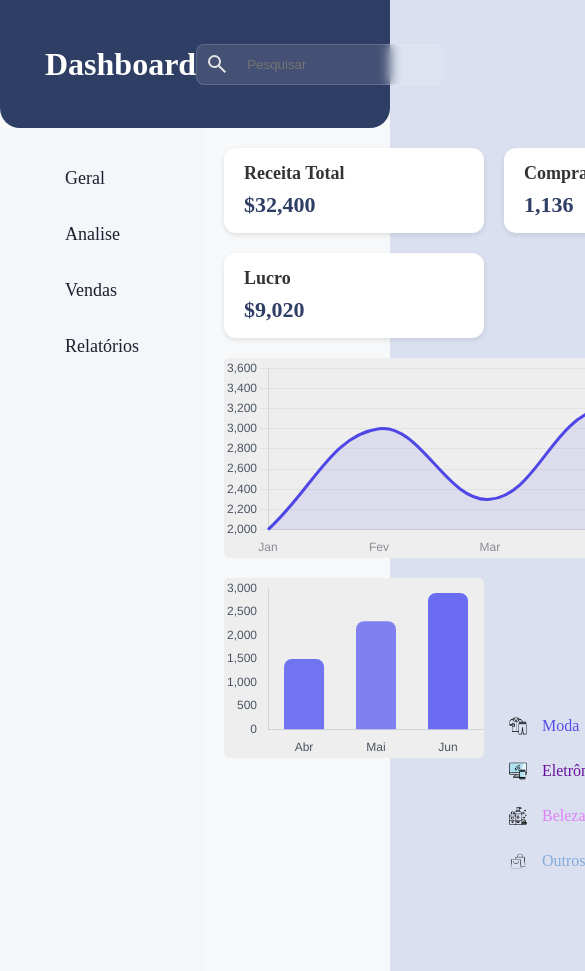
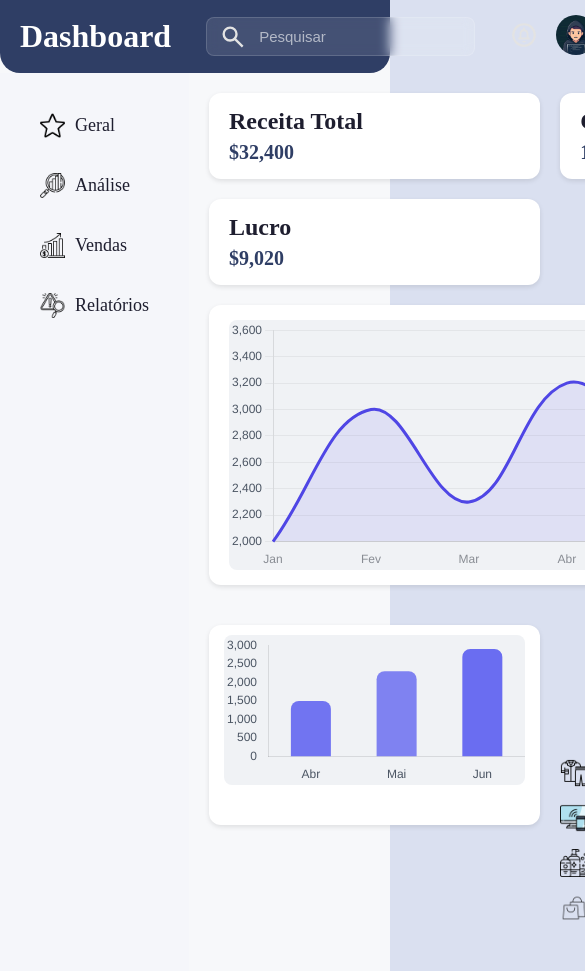
Before and after one commit to gabr1elcodes/dashboard-analise-vendas, a plain HTML site: page index.html in a window 390 px wide. Shown: the top 971 px of the page, 585 px wide, since content can reach past the window. Drawn offline with nearby package versions, Linux system fonts and the light colour scheme.

Commit message:
refactor
Mudança de class para Inglês + Reestruturando os componentes Header/Sidebar Lateral e parte dos containers dos Chartjs. Para melhorar responsividade em diferentes resoluções.

```diff
--- a/css/style.css
+++ b/css/style.css
@@ -7,6 +7,12 @@
 body {
     color: #1E1E2F;
     background-color:  #dae0f0;
+}
+
+:root {
+    --sidebar-bg: #F5F6FA;
+    --sidebar-hover: #E3E7F0;
+    --sidebar-active: #D8DCEF;
 }
 
 .container-hero {
@@ -23,54 +29,91 @@ body {
     display: flex;
     justify-content: space-between;
     align-items: center;
-    padding: 15px;
+    padding: 15px 20px;
     background-color: #2F3E65;
     border-radius: 0px 0px 20px 20px;
+    column-gap: 35px;
 }
 
 .header-hero h1 {
     color: white;
-    margin-left: 30px;
 }
 
-.header-central {
+.header-center {
     display: flex;
     align-items: center;
     gap: 8px;
-    padding: 2px 8px;
+    padding: 2px 12px;
     border-radius: 8px;
     flex: 1;
-    max-width: 400px;
-    margin-right: 200px;
+    max-width: 480px;
     background: rgba(255, 255, 255, 0.10);
     backdrop-filter: blur(6px);
     border: 1px solid rgba(255, 255, 255, 0.15);
 }
 
-.header-central input {
+.header-center input {
     flex: 1;
-    padding: 10px;
+    padding: 8px 4px;
     border: none;
     outline: none;
     border-radius: 5px;
     color: #FFF;
     background: transparent;
+    font-size: 15px;
+    font-weight: 400;
+    transition: 0.2s ease;
 }
 
-.header-direita {
-    padding-right: 30px;
+.header-center input::placeholder {
+    color: rgba(255, 255, 255, 0.6);
+}
+
+.header-center input:focus {
+    color: #FFF;
+    outline: none;
+}
+
+.header-center:focus-within {
+    border-color: rgba(255, 255, 255, 0.40);
+    background: rgba(255, 255, 255, 0.15);
+}
+
+.header-right {
+    display: flex;
+    align-items: center;
+    gap: 18px;
+    margin-left: auto;
 }
 
 .icon {
-    max-width: 150px;
+    width: 28px;
+    height: 28px;
+    object-fit: contain;
 }
 
 .icon-personagem {
-    max-width: 50px;
+    width: 40px;
+    height: 40px;
     border-radius: 50%;
+    object-fit: cover;
 }
 
-/* SIDEBAR E CONTEÚDO */
+.btn-notification {
+    background: none;
+    border: none;
+    padding: 0;
+    cursor: pointer;
+}
+
+.btn-user {
+    background: none;
+    border: none;
+    padding: 0;
+    cursor: pointer;
+}
+
+/* SIDEBAR LATERAL */
 .sidebar-container {
     display: flex;
 }
@@ -81,8 +124,8 @@ body {
     display: flex;
     flex-direction: column;
     gap: 20px;
-    padding: 30px 50px;
-    background-color: #F5F6FA;
+    padding: 30px 25px;
+    background-color: var(--sidebar-bg);
 }
 
 .sidebar-list {
@@ -90,18 +133,36 @@ body {
     display: flex;
     flex-direction: column;
     gap: 15px;
+    padding: 0;
+    margin: 0;
 }
 
 .sidebar-item {
+    display: flex;
+    align-items: center;
     font-size: 18px;
     cursor: pointer;
     padding: 10px 15px;
     border-radius: 8px;
-    transition: 0.2s ease;
+    transition: 0.2s ease, background-color 0.2s ease;
+    gap: 10px;
 }
 
 .sidebar-item:hover {
-    background-color: #E3E7F0;
+    background-color: var(--sidebar-hover);
+}
+
+.sidebar-item.active {
+    background-color: var(--sidebar-active);
+    font-weight: 600;
+    border-left: 4px solid #2F3E65;
+}
+
+.icon-overview,
+.icon-analytics,
+.icon-sales,
+.icon-reports {
+    max-width: 25px;
 }
 
 /* CONTEÚDO PRINCIPAL */
@@ -110,98 +171,91 @@ body {
     grid-template-columns: repeat(auto-fit, minmax(260px, 1fr));
     gap: 20px;
     padding: 20px;
-    width: 100%;
 }
 
-/* CARDS DE RESUMO */
-.item-resumo {
+/* CARDS DE RESUMO (RECEITA TOTAL - COMPRAS - LUCRO) */
+.summary-card {
     display: flex;
     flex-direction: column;
-    gap: 8px;
+    gap: 6px;
     background-color: white;
     padding: 15px 20px;
     border-radius: 12px;
     box-shadow: 0 2px 5px rgba(0,0,0,0.10);
+    flex: 1;
 }
 
-.lista-categorias {
-    width: 200px;
+.summary-tittle {
+    font-size: 16px;
+    color: #555;
+    font-weight: 500;
 }
 
-
-.item-categoria img {
-    max-width: 40px;
-    padding: 5px;
-}
-
-.titulo-resumo {
-    font-size: 18px;
-    color: #333;
-}
-
-.valor-resumo {
-    font-size: 22px;
+.summary-value {
+    font-size: 20px;
     font-weight: bold;
     color: #2F3E65;
 }
 
-/* GRÁFICO DE RECEITA */
+/* GRÁFICO DE RECEITA CHARTJS PRINCIPAL */
+/* === Refatoração pausada aqui - CONTINUAR AQUI EMBAIXO AMANHÃ === */
+
 .cards-hero {
+    width: 100%;
+    background-color: white;
+    border-radius: 12px;
+    padding: 15px 20px;
+    box-shadow: 0 2px 5px rgba(0,0,0,0.10);
+    margin-bottom: 20px;
     grid-column: span 2;
 }
 
-.grafico-container {
-    display: grid;
-    grid-template-columns: 60px 1fr;
-    grid-template-rows: 1fr auto;
-    height: 280px;
-}
-
-.eixo-y {
+.graficoLinhas {
     display: flex;
-    flex-direction: column;
-    justify-content: space-between;
-    padding-right: 10px;
-    color: #9ca3af;
-    font-size: 12px;
-}
-
-.graficoLinhas {
+    flex: 1;
     width: 100%;
-    height: 200px;
-    background-color: #eee;
-    border-radius: 5px;
+    height: 250px;
+    background-color: #f0f2f5;
+    border-radius: 8px;
 }
 
 .meses {
     display: flex;
     justify-content: space-between;
-    align-items: center;
-    padding: 0 10px;
+    font-size: 12px;
     color: #9ca3af;
-    font-size: 14px;
-    margin-left: 50px;
-    gap: 28px;
+    margin-top: 10px;
 }
 
-/* SEÇÃO VENDAS */
-.vendas-hero .grafico-vendas-container {
-    display: grid;
-    grid-template-columns: 60px 1fr;
-    grid-template-rows: 1fr auto;
-    gap: 10px;
-    padding: 20px;
+/* GRÁFICO DE VENDAS MENOR DO LADO DIREITO DE MESES */
+.vendas-hero {
+    width: 100%;
+    max-width: 400px;
+    height: 200px;
     background-color: white;
-    border-radius: 10px;
-    box-shadow: 0 2px 5px rgba(0,0,0,0.1);
+    border-radius: 12px;
+    padding: 10px 15px;
+    box-shadow: 0 2px 5px rgba(0,0,0,0.10);
+}
+
+.grafico-container-hero {
+    flex: 1;
+    display: flex;
+}
+
+.grafico-container-hero canvas {
+    width: 100% !important;
+    height: 100% !important;
 }
 
 .grafico-linha-vendas-hero {
+    flex: 1;
     width: 100%;
-    height: 180px;
-    background-color: #eee;
-    border-radius: 5px;
+    height: 100%;
+    background-color: #f0f2f5;
+    border-radius: 8px;
 }
+
 
 /* SEÇÃO CATEGORIAS */
 .linha-horizontal-cima {
@@ -348,18 +402,6 @@ body {
     padding: 20px;
 }
 
-.grafico-horizontal-container {
-    display: flex;
-}
-
-.grafico-horizontal-hero {
-    display: flex;
-    justify-content: space-evenly;
-    align-items: flex-start;
-    padding-bottom: 150px;
-    padding-left: 100px;
-}
-
 .grafico-horizontal-hero {
     display: flex;
     flex-direction: column;
@@ -376,6 +418,7 @@ body {
 }
 
 .grafico-horizontal-container {
+    display: flex;
     width: 420px;  /* largura exata do gráfico */
     height: 260px;
     position: relative;
--- a/index.html
+++ b/index.html
@@ -14,13 +14,17 @@
         <!-- HEADER -->
         <header class="header-hero">
             <h1>Dashboard</h1>
-            <div class="header-central">
+            <div class="header-center">
                 <img src="image/icon/icon-pesquisar-google.svg" alt="Busca" class="icon">
                 <input type="text" placeholder="Pesquisar">
             </div>
-            <div class="header-direita">
-                <img src="image/icon/icon-bell35px.svg" alt="Sino" class="icon">
-                <img src="image/icon/icone.png" alt="foto-personagem" class="icon-personagem">
+            <div class="header-right">
+                <button class="btn-notification">
+                    <img src="image/icon/icon-bell35px.svg" alt="Sino" class="icon">
+                </button>
+                <button class="btn-user">
+                    <img src="image/icon/icone.png" alt="foto-personagem" class="icon-personagem">
+                </button>
             </div>
         </header>
 
@@ -29,10 +33,22 @@
             <!-- SIDEBAR -->
             <nav class="sidebar-hero">
                 <ul class="sidebar-list">
-                    <li class="sidebar-item">Geral</li>
-                    <li class="sidebar-item">Analise</li>
-                    <li class="sidebar-item">Vendas</li>
-                    <li class="sidebar-item">Relatórios</li>
+                    <li class="sidebar-item">
+                        <img src="image/icon/star.png" alt="overview" class="icon-overview">
+                        Geral
+                    </li>
+                    <li class="sidebar-item">
+                        <img src="image/icon/analytics.png" alt="analytics" class="icon-analytics">
+                        Análise
+                    </li>
+                    <li class="sidebar-item">
+                        <img src="image/icon/vendas.png" alt="sales" class="icon-sales">
+                        Vendas
+                    </li>
+                    <li class="sidebar-item">
+                        <img src="image/icon/relatorio.png" alt="reports" class="icon-reports">
+                        Relatórios
+                    </li>
                 </ul>
             </nav>
 
@@ -40,20 +56,21 @@
             <main class="conteudoGeral-hero">
 
                 <!-- CARDS DE RESUMO -->
-                <section class="item-resumo">
-                    <h2 class="titulo-resumo">Receita Total</h2>
-                    <p class="valor-resumo">$32,400</p>
+                <section class="summary-card">
+                    <h2 class="summary-title">Receita Total</h2>
+                    <p class="summary-value">$32,400</p>
                 </section>
 
-                <section class="item-resumo">
-                    <h2 class="titulo-resumo">Compras</h2>
-                    <p class="valor-resumo">1,136</p>
+                <section class="summary-card">
+                    <h2 class="summary-title">Compras</h2>
+                    <p class="summary-value">1,136</p>
                 </section>
 
-                <section class="item-resumo">
-                    <h2 class="titulo-resumo">Lucro</h2>
-                    <p class="valor-resumo">$9,020</p>
+                <section class="summary-card">
+                    <h2 class="summary-title">Lucro</h2>
+                    <p class="summary-value">$9,020</p>
                 </section>
+
 
                 <!-- GRÁFICO DE RECEITA -->
                 <section class="cards-hero">
@@ -72,6 +89,10 @@
                         </div>
                     </div>
                 </section>
+
+
+                <!-- CONTINUAR REFATORANDO AMANHA AQUI ABAIXO -->
+
 
                 <!-- CATEGORIAS (TÍTULO + LISTA + GRÁFICO) -->
                 <section class="categorias-card-hero">
--- a/js/main.js
+++ b/js/main.js
@@ -1,6 +1,3 @@
-// =======================
-// GRÁFICO DE LINHAS (GRANDE)
-// =======================
 
 const ctxLinha = document.getElementById("meuGrafico");
 
@@ -39,11 +36,6 @@ if (ctxLinha) {
 }
 
 
-
-// =======================
-// GRÁFICO DE BARRAS (PEQUENO)
-// =======================
-
 const ctxBarras = document.getElementById("grafico-barras-pequeno");
 
 if (ctxBarras) {
@@ -80,19 +72,6 @@ if (ctxBarras) {
     });
 }
 
-
-
-// =======================
-// GRÁFICO DE PIZZA (CATEGORIAS)
-// =======================
-
-// =======================
-// PIZZA / DOUGHNUT — CATEGORIAS (substituir somente esta parte)
-// =======================
-// =======================
-// GRÁFICO DE PIZZA (CATEGORIAS)
-// =======================
-
 const canvasPizza = document.getElementById("grafico-pizza");
 
 if (canvasPizza) {
@@ -126,10 +105,6 @@ if (canvasPizza) {
     });
 }
 
-// =======================
-// GRÁFICO DE LINHA HORIZONTAL
-// =======================
-
 const linhaHorizontal = document.getElementById("grafico-linha-horizontal");
 
 if (linhaHorizontal) {
@@ -148,7 +123,7 @@ if (linhaHorizontal) {
             }]
         },
         options: {
-            indexAxis: "y", // 🔥 TRANSFORMA EM LINHA HORIZONTAL
+            indexAxis: "y", // 🔥
             responsive: true,
             maintainAspectRatio: false,
             plugins: { legend: { display: false } },
```
Also changed, not shown: image/icon/analytics.png (added), image/icon/relatorio.png (added), image/icon/star.png (added), image/icon/vendas.png (added).
